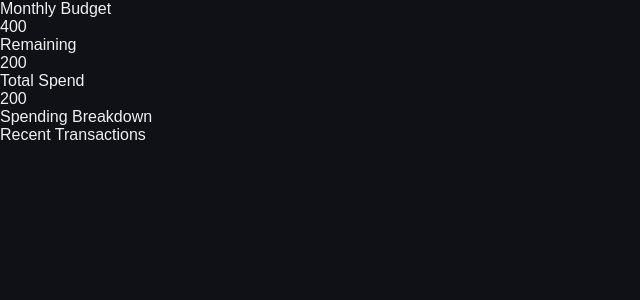
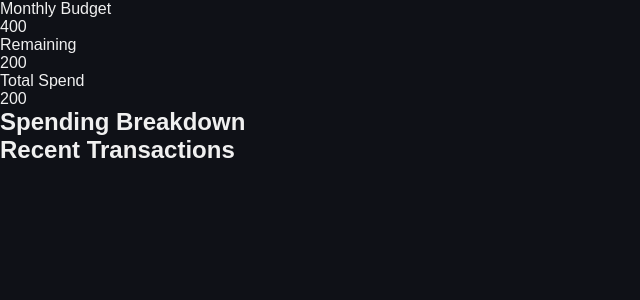
Before and after one commit to Godders1987/flask_budget_app, a Flask app: page / in a window 1280 px wide. Shown: the part 55-355 px from the top of the page, without its empty margins (0-640 px from the left). Run offline with Flask 3, Linux system fonts and the light colour scheme.

Commit message:
Added further classes to the card elements

```diff
--- a/templates/index.html
+++ b/templates/index.html
@@ -14,23 +14,23 @@
     <main>
       <div class="cards">
         <div class="card">
-          <p>Monthly Budget</p>
-          <p>400</p>
+          <p class="card-label">Monthly Budget</p>
+          <p class="card-value">400</p>
         </div>
         <div class="card">
-          <p>Remaining</p>
-          <p>200</p>
+          <p class="card-label">Remaining</p>
+          <p class="card-value">200</p>
         </div>
         <div class="card">
-          <p>Total Spend</p>
-          <p>200</p>
+          <p class="card-label">Total Spend</p>
+          <p class="card-value">200</p>
         </div>
       </div>
       <div class="spending_breakdown">
-        <p>Spending Breakdown</p>
+        <h2>Spending Breakdown</h2>
       </div>
       <div class="transactions">
-        <p>Recent Transactions</p>
+        <h2>Recent Transactions</h2>
       </div>
     </main>
   </body>
```
